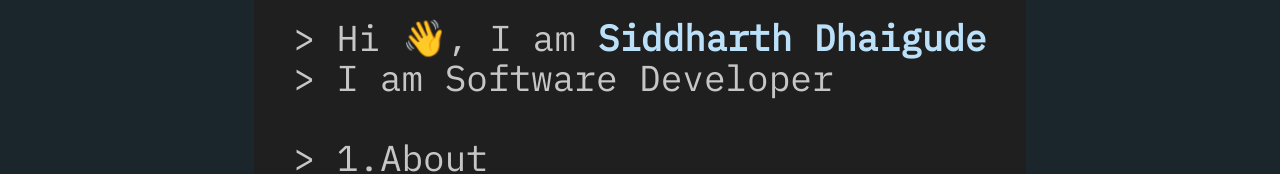
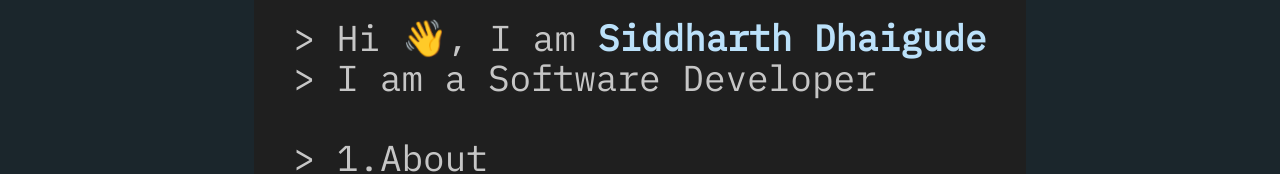
Before and after one commit to sd8capricon/sid-portfolio, a Next.js app: page / in a window 1280 px wide. Shown: the part 234-408 px from the top of the page. Built offline with nearby package versions, Linux system fonts and the light colour scheme.

Commit message:
fixed typos

```diff
--- a/pages/index.tsx
+++ b/pages/index.tsx
@@ -105,7 +105,7 @@ const Home = () => {
               <span className="opacity-75">&gt; Hi</span> <span className="wave">👋</span><span className="opacity-75">, I am </span>
               <span className="font-bold text-primary-lighter">Siddharth Dhaigude</span>
             </div>
-            <div className="opacity-75">&gt; I am Software Developer</div><br />
+            <div className="opacity-75">&gt; I am a Software Developer</div><br />
             <ol className="opacity-75">
               <li>&gt; <Link href="#about">1.About</Link></li>
               <li>&gt; <Link href="#resume">2.Resume</Link></li>
@@ -228,7 +228,7 @@ const Home = () => {
         <h2 className="section-title">Contact Me</h2>
         <div className="grid grid-cols-2">
           <div className="col-span-2 md:col-span-1 md:pr-3">
-            <p>Currently looking for any new opppornuties, my inbox is always open. Whether you have a question or just want
+            <p>Currently looking for any new opportunities, my inbox is always open. Whether you have a question or just want
               to say hi, I'll try my best to get back to you!</p>
             <div className="social-profiles mt-6">
               <div className="flex items-center mb-3">
```
